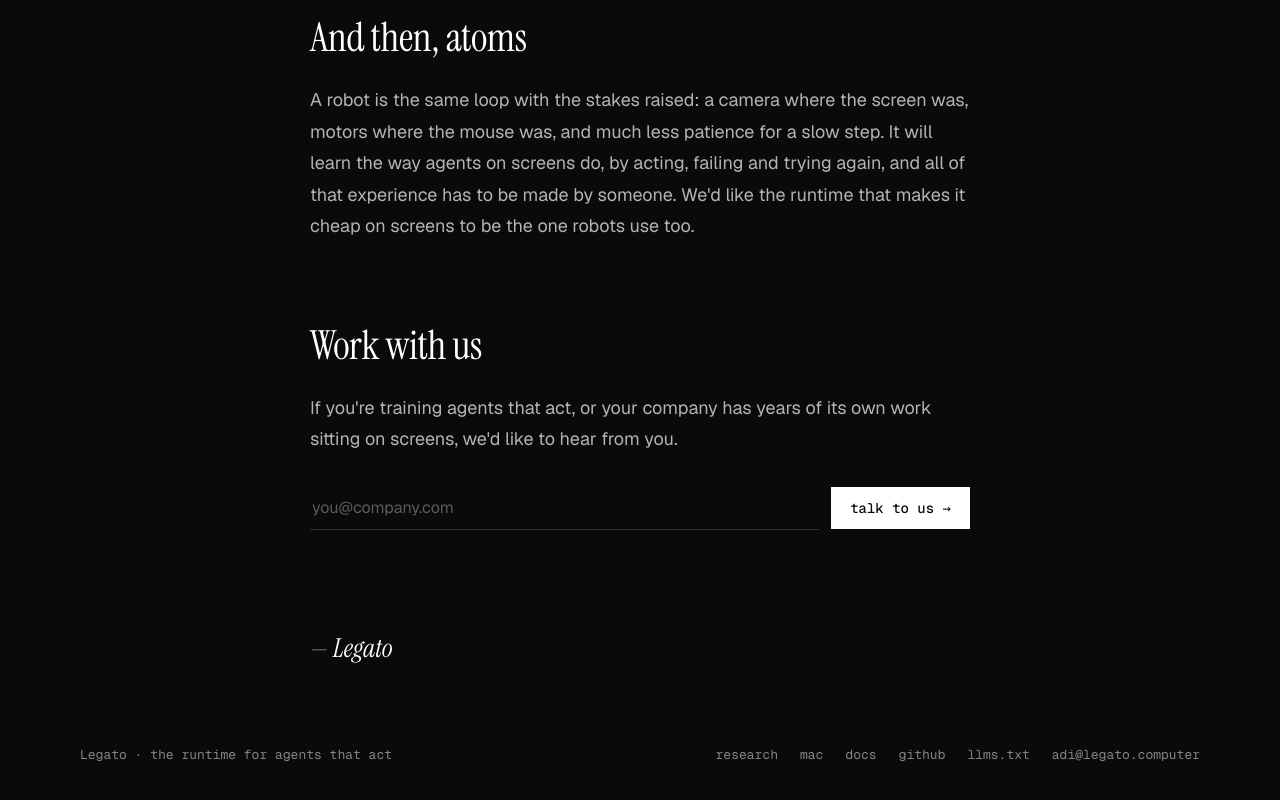
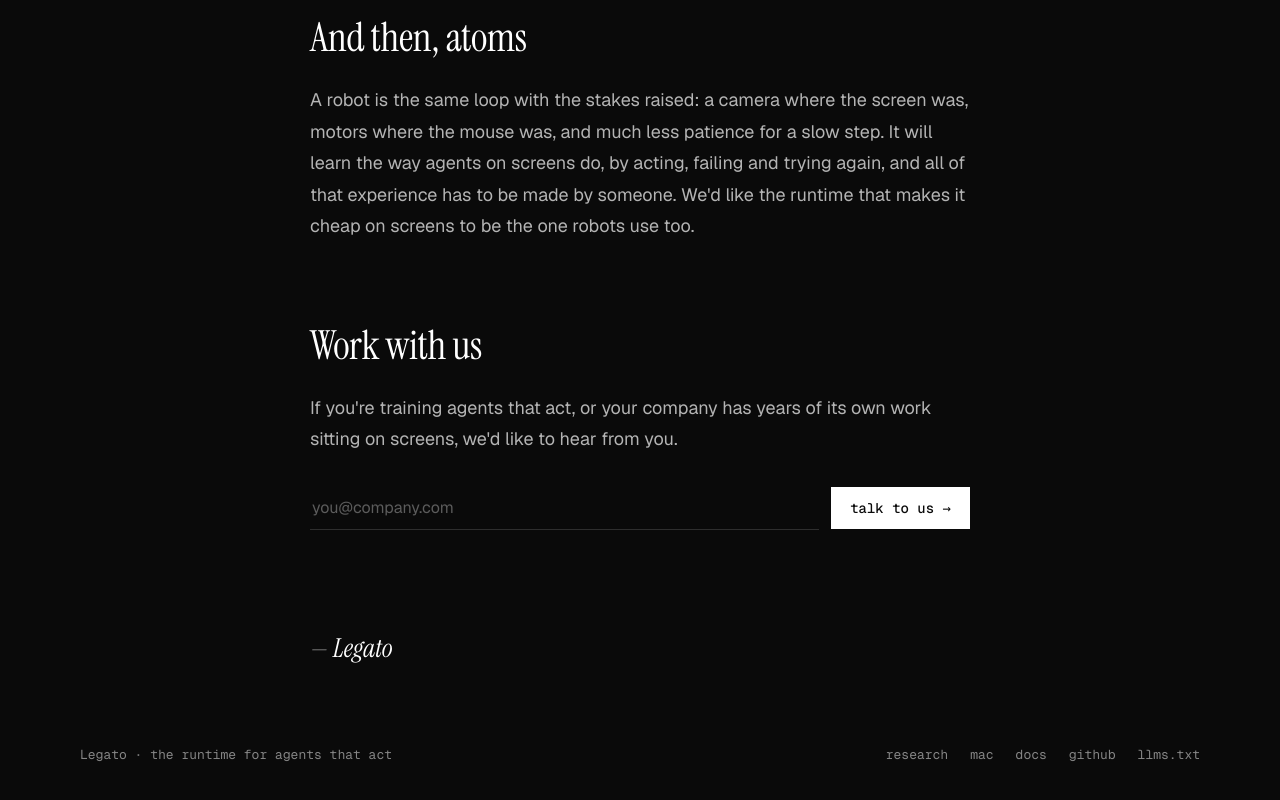
Before and after one commit to legatolabs/legato, a browser extension: page site/index.html in a window 1280 px wide. Shown: the part 3000-3800 px from the top of the page. Drawn offline with nearby package versions, Linux system fonts and the light colour scheme.

Commit message:
site: no email in the footer

```diff
--- a/site/index.html
+++ b/site/index.html
@@ -131,7 +131,7 @@
 <footer>
   <div class="wrap">
     <span>Legato · the runtime for agents that act</span>
-    <nav aria-label="Footer"><a href="/docs/benchmarks">research</a><a href="/mac">mac</a><a href="/docs">docs</a><a href="https://github.com/legatolabs" rel="noopener">github</a><a href="/llms.txt">llms.txt</a><a href="mailto:adi@legato.computer">adi@legato.computer</a></nav>
+    <nav aria-label="Footer"><a href="/docs/benchmarks">research</a><a href="/mac">mac</a><a href="/docs">docs</a><a href="https://github.com/legatolabs" rel="noopener">github</a><a href="/llms.txt">llms.txt</a></nav>
   </div>
 </footer>
 <script>window.va = window.va || function () { (window.vaq = window.vaq || []).push(arguments); };</script>
```
Also changed, not shown: site/mac.html (+1 -1 lines).
